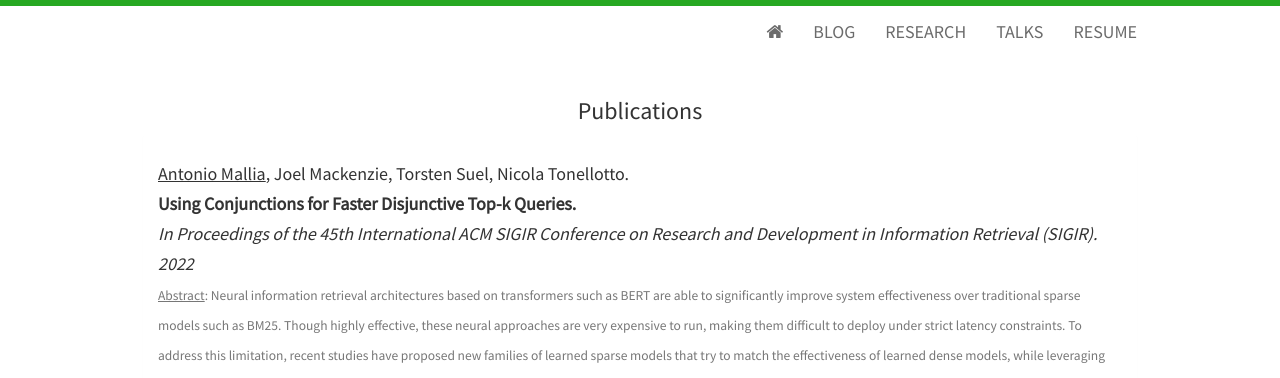
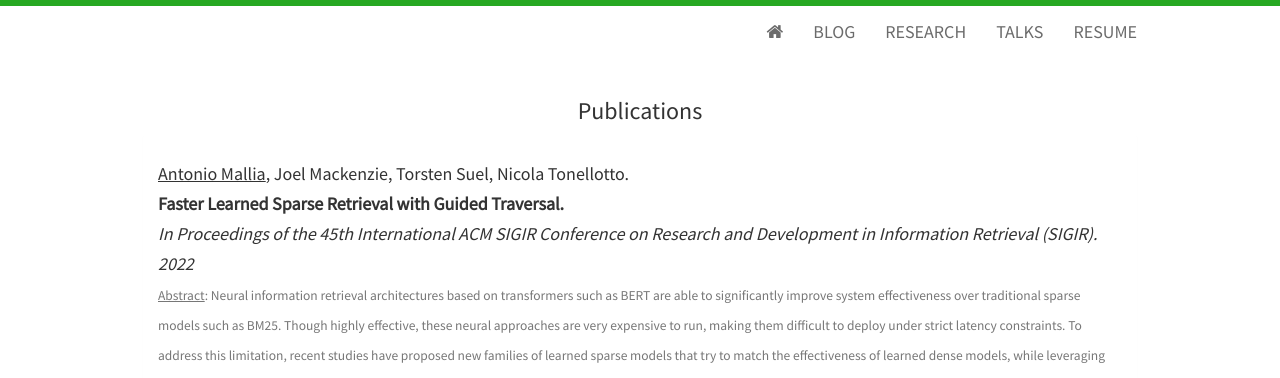
Before and after one commit to amallia/amallia.github.io, a Jekyll site: the page built from research.html, in a window 1280 px wide and 900 px high. Shown: the top 378 px of the window. Built offline with Jekyll 4.4.1, drawn with Linux system fonts in a browser that asks for light colours; nearby versions of some CDN libraries.

Commit message:
Update research.html

```diff
--- a/research.html
+++ b/research.html
@@ -8,7 +8,7 @@ title: Antonio Mallia's Blog
     <div class="panel-body">
     <h5>
             <span class="paper-authors"><u>Antonio Mallia</u>, Joel Mackenzie, Torsten Suel, Nicola Tonellotto.</span>
-            <span class="paper-title">Using Conjunctions for Faster Disjunctive Top-k Queries.</span>
+            <span class="paper-title">Faster Learned Sparse Retrieval with Guided Traversal.</span>
             <span class="paper-publisher">In Proceedings of the 45th International ACM SIGIR Conference on Research and Development in Information Retrieval (SIGIR). 2022</span>
             <p> <small><u>Abstract</u>:
 Neural information retrieval architectures based on transformers such as BERT are able to significantly improve system effectiveness over traditional sparse models such as BM25. Though highly effective, these neural approaches are very expensive to run, making them difficult to deploy under strict latency constraints. To address this limitation, recent studies have proposed new families of learned sparse models that try to match the effectiveness of learned dense models, while leveraging the traditional inverted index data structure for efficiency. Current learned sparse models learn the weights of terms in documents and, sometimes, queries; however, they exploit different vocabulary structures, document expansion techniques, and query expansion strategies, which can make them slower than traditional sparse models such as BM25. In this work, we propose a novel indexing and query processing technique that exploits a traditional sparse model's "guidance" to efficiently traverse the index, allowing the more effective learned model to execute fewer scoring operations. Our experiments show that our guided processing heuristic is able to boost the efficiency of the underlying learned sparse model by a factor of four without any measurable loss of effectiveness.
```
